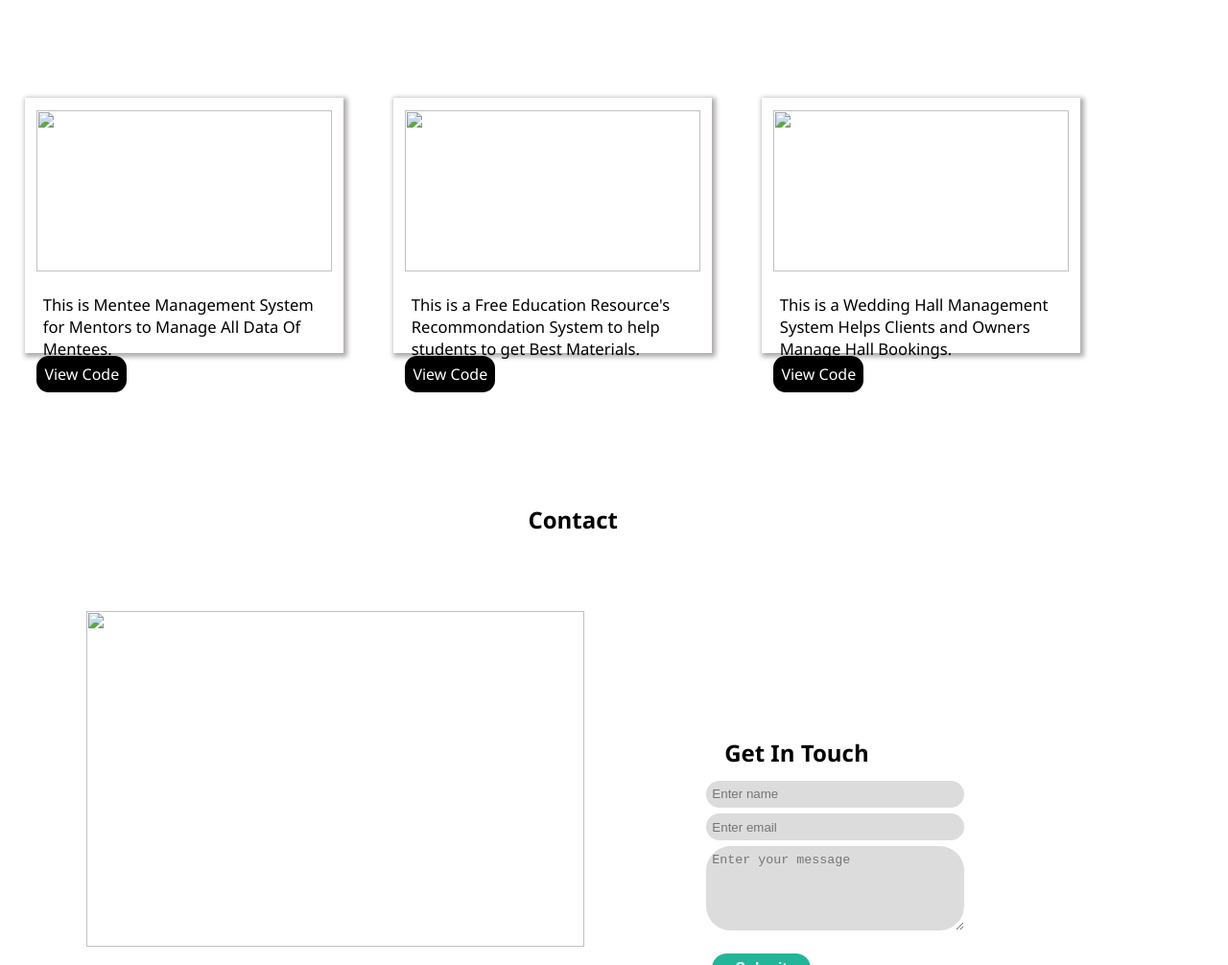
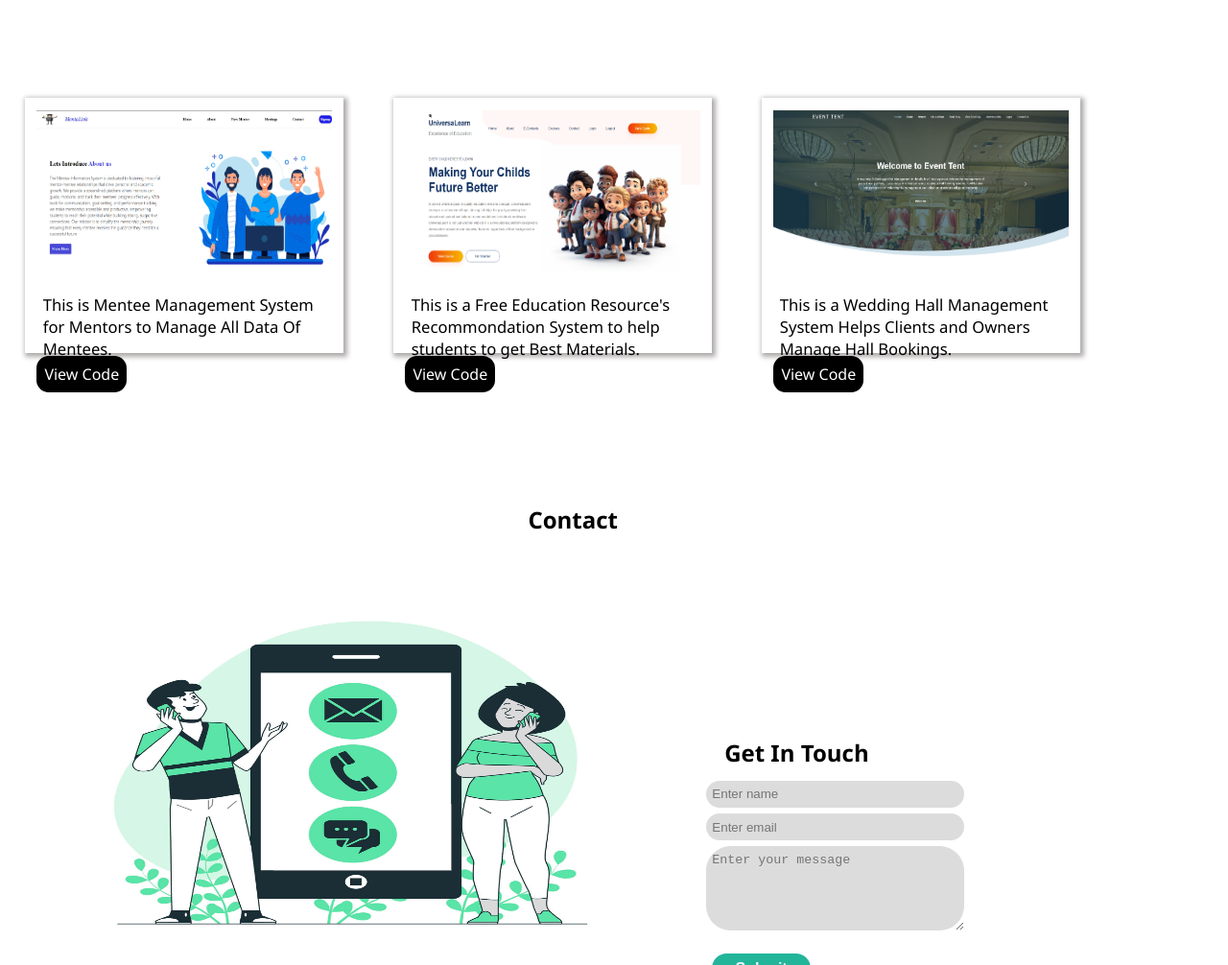
Before and after one commit to Chetandhandre21/Chetan_Dhandre, a plain HTML site: page index.html in a window 1280 px wide. Shown: the part 1794-2800 px from the top of the page at 96% size. Drawn offline with Linux system fonts and the light colour scheme; the site is published under a folder, as on GitHub Pages, so addresses that start at the root find nothing.

Commit message:
Update index.html

```diff
--- a/index.html
+++ b/index.html
@@ -64,7 +64,7 @@
             </p>
           </div>
           <div class="Aleft">
-            <img class="coder1" src="/img/coder2.jpg" />
+            <img class="coder1" src="./img/coder2.jpg" />
           </div>
         </div>
       </div>
@@ -297,7 +297,7 @@
 
           <div class="pr1">
             <div class="im">
-              <img src="/img/Mentee.png" alt="" class="men">
+              <img src="./img/Mentee.png" alt="" class="men">
             </div>
             <div class="des">
               <p class="info">
@@ -309,7 +309,7 @@
         </div>
   <div class="pr1">
     <div class="im">
-      <img src="/img/universallearn.png" alt="" class="men">
+      <img src="./img/universallearn.png" alt="" class="men">
     </div>
     <div class="des">
       <p class="info">
@@ -321,7 +321,7 @@
           </div>
           <div class="pr1">
             <div class="im">
-              <img src="/img/eventtent.png" alt="" class="men">
+              <img src="./img/eventtent.png" alt="" class="men">
             </div>
             <div class="des">
               <p class="info">
@@ -343,7 +343,7 @@
 
             <div class="pchild1">
                 <div class="cnimg">
-                    <img src="/img/contact.jpeg" alt="" class="conpng">
+                    <img src="./img/contact.jpeg" alt="" class="conpng">
 
                 </div>
 
```
